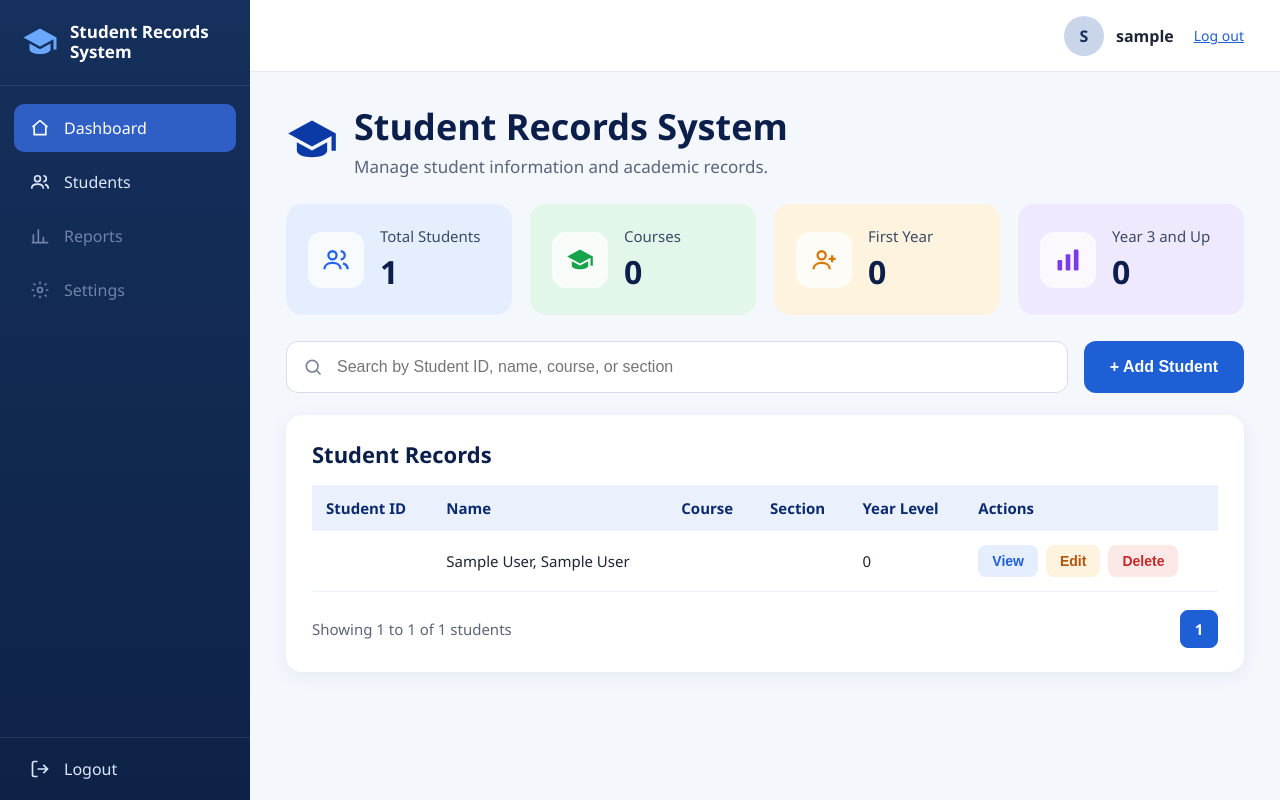
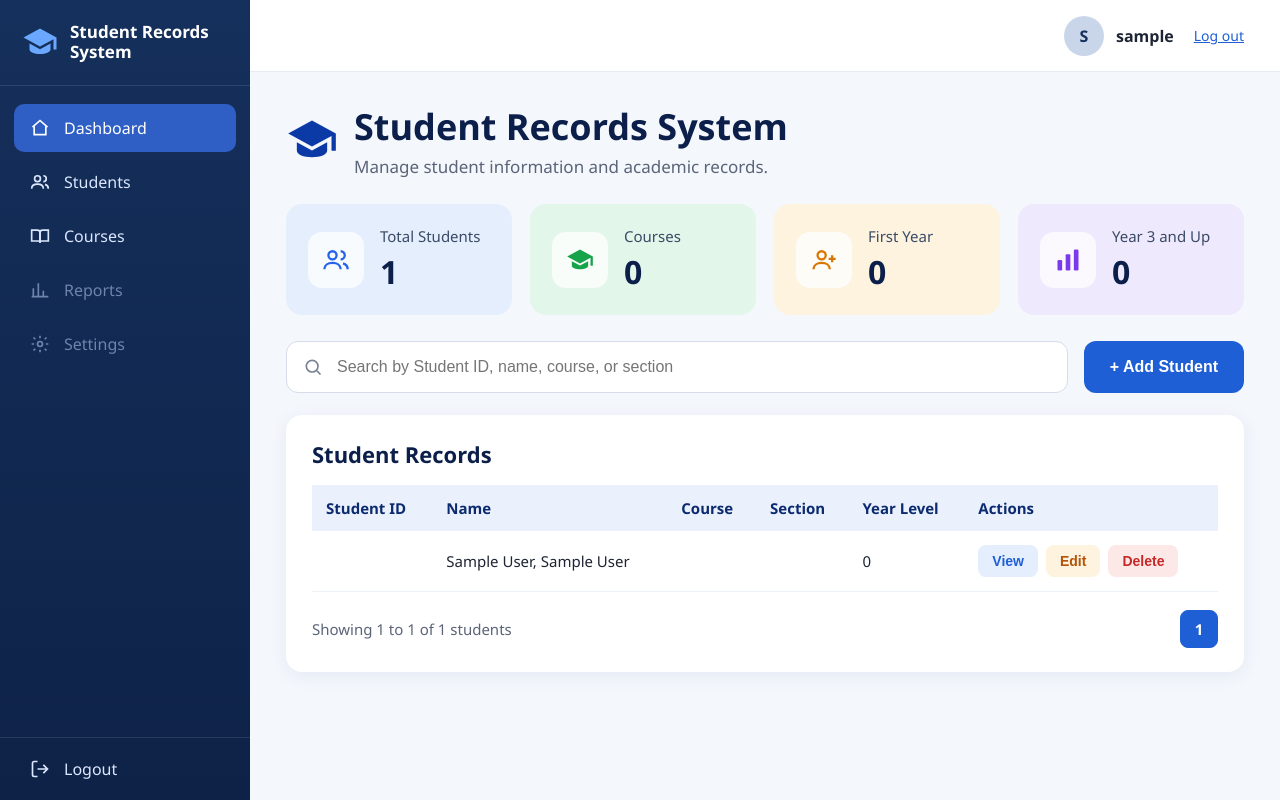
Before and after one commit to ranaraapplegrace03/student-records, a PHP site: page / in a window 1280 px wide. Run offline with PHP 8.4, Linux system fonts and the light colour scheme; the visitor is signed in with stand-in values (Sample User, id 1); a stand-in replaces the project's code that opens the database connection.

Commit message:
Update index.php

```diff
--- a/index.php
+++ b/index.php
@@ -146,6 +146,7 @@ function page_url($p, $search) {
                 <svg viewBox="0 0 24 24" fill="none" stroke="currentColor" stroke-width="2"><circle cx="9" cy="8" r="3.5"/><path d="M2 20c0-3.5 3-5.5 7-5.5s7 2 7 5.5"/><path d="M16 4.5a3.5 3.5 0 0 1 0 7M22 20c0-2.6-1.6-4.4-4-5.1"/></svg>
                 Students
             </a>
+            <a href="courses.php"><svg viewBox="0 0 24 24" fill="none" stroke="currentColor" stroke-width="2"><path d="M2 5h7a3 3 0 0 1 3 3v12a2 2 0 0 0-2-2H2z"/><path d="M22 5h-7a3 3 0 0 0-3 3v12a2 2 0 0 1 2-2h8z"/></svg>Courses</a>
             <span class="disabled">
                 <svg viewBox="0 0 24 24" fill="none" stroke="currentColor" stroke-width="2"><path d="M4 20V10M10 20V4M16 20v-7M22 20H2"/></svg>
                 Reports
```
